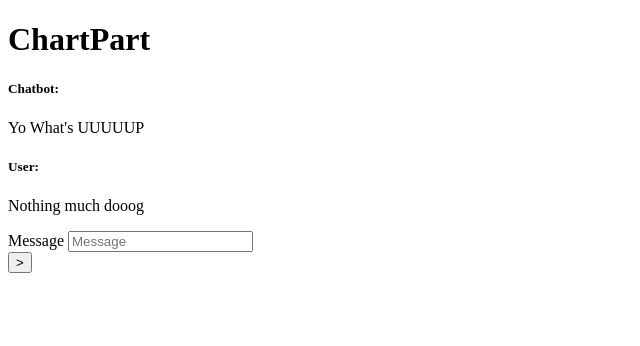
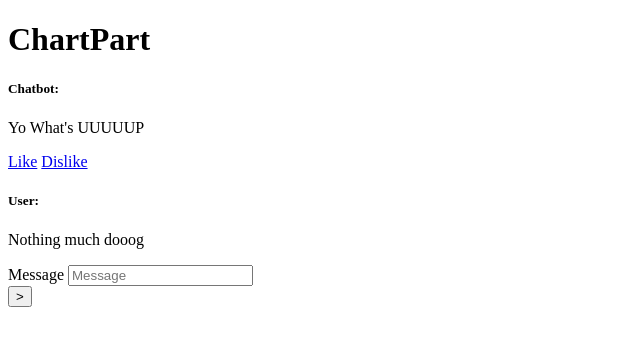
Before and after one commit to muhuchah/toit_chatbot, a Django app: page /chatbot/chat_detail/1/ in a window 1280 px wide. Shown: the top 346 px of the page, without its empty margins (0-640 px from the left). Run offline with Django 4.2, Linux system fonts and the light colour scheme; data comes from the database, SQL or seed files in the repository.

Commit message:
user can like and dislike chatbot messages and chatbots save number of likes and dislikes

```diff
--- a/toit_chatbot/chatbot/admin.py
+++ b/toit_chatbot/chatbot/admin.py
@@ -1,8 +1,9 @@
 from django.contrib import admin
 
-from .models import User, Chatbot, Chat, Message
+from .models import User, Chatbot, Chat, Message, Comment
 
 admin.site.register(User)
 admin.site.register(Chatbot)
 admin.site.register(Chat)
 admin.site.register(Message)
+admin.site.register(Comment)
--- a/toit_chatbot/chatbot/models.py
+++ b/toit_chatbot/chatbot/models.py
@@ -1,4 +1,5 @@
 from django.db import models
+from django.core.exceptions import ValidationError
 
 class User(models.Model):
     username = models.CharField(max_length=30)
@@ -12,6 +13,8 @@ class Chatbot(models.Model):
     # chatbot image
     owner = models.ForeignKey(User, on_delete=models.CASCADE)
     is_enable = models.BooleanField(default=True)
+    likes = models.IntegerField(default=0)
+    dislikes = models.IntegerField(default=0)
 
 class Chatbot_data(models.Model):
     data = models.CharField(max_length=800)
@@ -28,5 +31,14 @@ class Message(models.Model):
     user_message = models.BooleanField()
 
 class Comment(models.Model):
-    text = models.BooleanField()
+    like = models.BooleanField(default=False)
+    dislike = models.BooleanField(default=False)
     message = models.ForeignKey(Message, on_delete=models.CASCADE)
+
+    def clean(self):
+        if self.like and self.dislike:
+            raise ValidationError("Like and dislike cannot be true at the same time.")
+
+    def save(self, *args, **kwargs):
+        self.full_clean()  # Trigger validation
+        super().save(*args, **kwargs)
--- a/toit_chatbot/chatbot/urls.py
+++ b/toit_chatbot/chatbot/urls.py
@@ -10,5 +10,6 @@ urlpatterns = [
     path('create_newchat/<int:user_id>/<int:chatbot_id>/', views.create_newchat, name='create_newchat'),
     path('create_newchatbot/<int:user_id>/', views.create_newchatbot, name='create_newchatbot'),
     path('chatbot_detail/<int:chatbot_id>/', views.chatbot_detail, name='chatbot_detail'),
+    path('like_dislike/<int:is_like>/<int:chat_id>/<int:message_id>/', views.like_dislike, name='like_dislike'),
     path('signout/', views.signout, name='signout'),
 ]
--- a/toit_chatbot/chatbot/views.py
+++ b/toit_chatbot/chatbot/views.py
@@ -1,6 +1,6 @@
 from django.shortcuts import render, redirect, get_object_or_404
 from django.contrib import messages
-from chatbot.models import User, Chatbot, Chat, Message, Chatbot_data
+from chatbot.models import User, Chatbot, Chat, Message, Chatbot_data, Comment
 from chatbot.forms import ChatbotForm, ChatbotDataForm
 from openai import OpenAI
 from django.core.paginator import Paginator
@@ -76,19 +76,23 @@ def chat_detail(request, chat_id):
 
         # Handle Prompt
         """
-        client = OpenAI(api_key='API_KEY', base_url='BASE_URL')
+        client = OpenAI(api_key=API_KEY, base_url=BASE_URL)
 
         completion = client.chat.completions.create(
             model="gpt-3.5-turbo",
             messages=[
                 #{"role": "system", "content": "You are a poetic assistant, skilled in explaining complex programming concepts with creative flair."},
-                {"role": "user", "content": usermessage}
+                {"role": "user", "content": text}
             ]
         )
+        print(completion)
+
+        #text = completion['choices'][0]['message']['content']
+        text2 = completion.choices[0].message.content
+        print(text2)
         """
-        #text = completion.choices[0].message
-        text = "THIS IS A TEST ANSWER!"
-        chatbot_message = Message(text=text, chat=chat, user_message=False)
+        text2 = "THIS IS A TEST ANSWER!"
+        chatbot_message = Message(text=text2, chat=chat, user_message=False)
         chatbot_message.save()
 
 
@@ -127,9 +131,6 @@ def chatbot_detail(request, chatbot_id):
         chatbot_form = ChatbotForm()
 
     if request.method == 'POST':
-            print("---------------")
-            print(request.POST)
-            print("---------------")
             chatbot_form = ChatbotForm(request.POST)#, request.FILES)
             chatbot_data_form = ChatbotDataForm(request.POST)
 
@@ -175,3 +176,43 @@ def create_newchatbot(request, user_id):
 def signout(request):
     messages.success(request, "Logged Out Successfully!!")
     return redirect('home')
+
+
+def like_dislike(request, is_like, chat_id, message_id):
+    chat = get_object_or_404(Chat, id=chat_id)
+    message = get_object_or_404(Message, id=message_id)
+
+    chatbot = get_object_or_404(Chatbot, id=chat.chatbot.id)
+    comment = message.comment_set.first()
+    if comment:
+        if is_like == 1:
+            if comment.dislike:
+                comment.like = True
+                chatbot.likes += 1
+                comment.dislike = False
+                chatbot.dislikes -= 1
+            elif not comment.dislike and not comment.like:
+                comment.like = True
+                chatbot.likes += 1
+        else: # dislike
+            if comment.like:
+                comment.like = False
+                chatbot.likes -= 1
+                comment.dislike = True
+                chatbot.dislikes += 1
+            elif not comment.like and not comment.dislike:
+                comment.dislike = True
+                chatbot.dislikes += 1
+    else:
+        if is_like == 1:
+            comment = Comment(message=message, like=True, dislike=False)
+
+            chatbot.likes += 1
+        else:
+            comment = Comment(message=message, like=False, dislike=True)
+
+            chatbot.dislikes += 1
+
+    comment.save()
+    chatbot.save()
+    return redirect('chat_detail', chat_id=chat.id)
--- a/toit_chatbot/templates/chatbot/chat_detail.html
+++ b/toit_chatbot/templates/chatbot/chat_detail.html
@@ -16,6 +16,8 @@
         {% else %}
             <h5>Chatbot:</h5>
             <p>{{message.text}}</p>
+            <a href="{% url 'like_dislike' is_like=1 chat_id=chat.id message_id=message.id%}">Like</a>
+            <a href="{% url 'like_dislike' is_like=0 chat_id=chat.id message_id=message.id%}">Dislike</a>
         {% endif %}
     {% endfor %}
 
```
Also changed, not shown: toit_chatbot/chatbot/migrations/0002_remove_comment_text_chatbot_dislikes_chatbot_likes_and_more.py (added).
